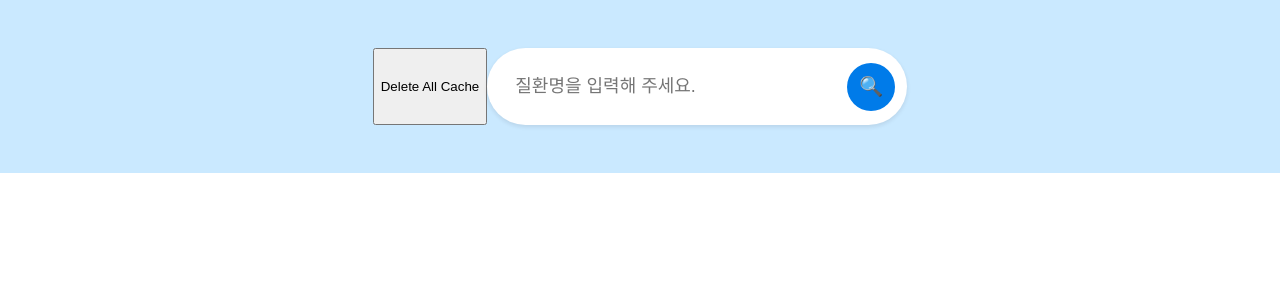
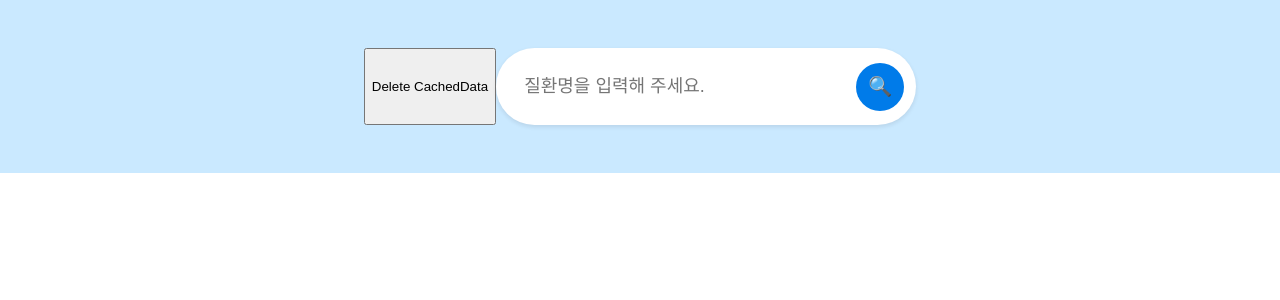
Before and after one commit to young1the/wanted-pre-onboarding, a React (Vite) app: page / in a window 1280 px wide. Shown: the top 300 px of the page. Built offline with nearby package versions, Linux system fonts and the light colour scheme.

Commit message:
styles: prettier 정렬

```diff
--- a/src/App.tsx
+++ b/src/App.tsx
@@ -1,15 +1,15 @@
 import { GlobalStyle } from "./style/global";
 import { Styled } from "./App.styled";
 import SearchSection from "./components/SearchSection";
-import CacheStorage from "./lib/cache";
 
 function App() {
+  const deleteCachedData = () => {
+    caches.delete("sick");
+  };
   return (
     <Styled.Wrapper>
       <GlobalStyle />
-      <button onClick={()=>{
-  caches.delete('sick')
-      }}>Delete All Cache</button>
+      <button onClick={deleteCachedData}> Delete CachedData </button>
       <SearchSection />
     </Styled.Wrapper>
   );
--- a/src/components/SearchSection/index.tsx
+++ b/src/components/SearchSection/index.tsx
@@ -22,7 +22,8 @@ export type TContent = {
 const SearchSection = () => {
   const { isOn, on, off } = useToggle();
   const { value, onChange, searchState, result } = useSearch(
-    SearchWorker.getSickInfos, 1000
+    SearchWorker.getSickInfos,
+    1000
   );
 
   const content = useMemo<TContent>(() => {
--- a/src/components/SearchSection/styled.tsx
+++ b/src/components/SearchSection/styled.tsx
@@ -1,7 +1,7 @@
 import styled from "styled-components";
 
 export const Styled = {
-	Wrapper: styled.div`
-		position: relative;
-	`
-}
+  Wrapper: styled.div`
+    position: relative;
+  `,
+};
--- a/src/constants/api/index.ts
+++ b/src/constants/api/index.ts
@@ -1,4 +1,4 @@
 export const PATHS = {
-    BASE_URL: "http://localhost:4000",
-    SICK: "/sick",
-}
+  BASE_URL: "http://localhost:4000",
+  SICK: "/sick",
+};
--- a/src/hooks/useToggle.ts
+++ b/src/hooks/useToggle.ts
@@ -3,15 +3,15 @@ import { useState } from "react";
 const useToggle = (initialState = false) => {
   const [isOn, setIsOn] = useState(initialState);
   const on = () => {
-	setIsOn(true);
+    setIsOn(true);
   };
   const off = () => {
     setIsOn(false);
   };
   const toggle = () => {
-	setIsOn(prev=>!prev);
+    setIsOn((prev) => !prev);
   };
-  return ({isOn, on, off, toggle});
+  return { isOn, on, off, toggle };
 };
 
 export default useToggle;
--- a/src/lib/cache/index.ts
+++ b/src/lib/cache/index.ts
@@ -1,5 +1,4 @@
-import { TSickParams, TSickInfo } from "@/types/api";
-import { formToJSON } from "axios";
+import { TSickInfo } from "@/types/api";
 
 interface ICacheStorage {
   name: string;
@@ -18,6 +17,7 @@ class CacheStorage implements ICacheStorage {
     const cache = await caches.open(this.name);
     const response = await cache.match(request);
     const data: TSickInfo[] = await response?.json();
+    if (data) console.log("캐싱된 데이터 발견");
     return data;
   }
 }
--- a/src/workers/Search/index.ts
+++ b/src/workers/Search/index.ts
@@ -12,7 +12,6 @@ class SearchWorker implements ISearchWorker {
     const params: TSickParams = { q: query };
     const cachedData = await Cache.match(query);
     if (cachedData) {
-      console.log("캐싱된 데이터");
       return cachedData;
     }
     const requestedData = await getSickInfoByQueryString(params);
```
Also changed, not shown: src/components/SearchDetail/index.tsx (+4 -7 lines).
